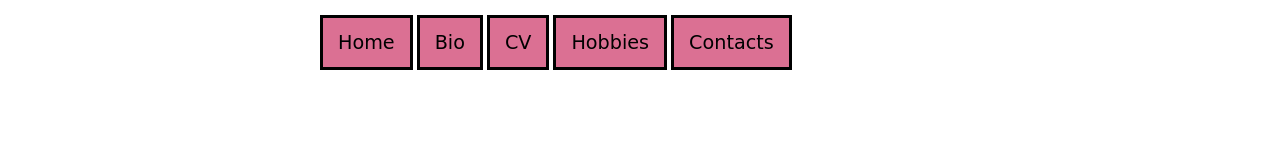
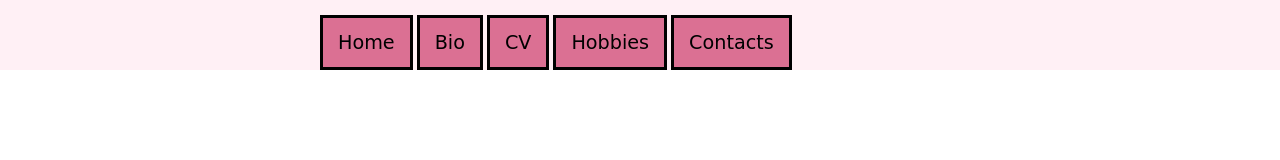
Before and after one commit to GraceJonn123/Grace, a plain HTML site: page index.html in a window 1280 px wide. Drawn offline with Linux system fonts and the light colour scheme.

Commit message:
colors fiesta

```diff
--- a/stylesheet/main.css
+++ b/stylesheet/main.css
@@ -92,7 +92,11 @@ nav a
     background-color: palevioletred
 }
 
-
+header
+{
+ height: 30%;
+    background-color: lavenderblush
+}
 
 /*
 ==========================================
```
